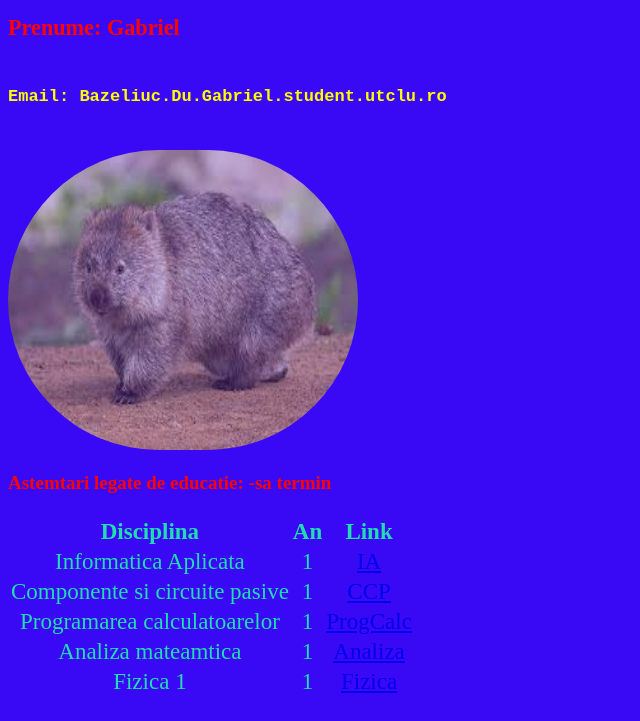
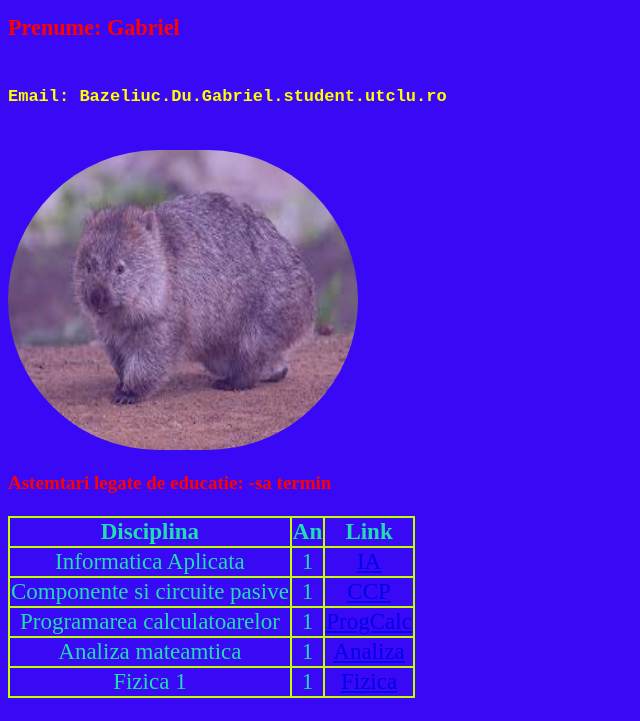
Before and after one commit to GabrielBazeliuc/bazeliuc_gabriel, a plain HTML site: page U6_style_css/index.html in a window 1280 px wide. Shown: the part 79-800 px from the top of the page, without its empty margins (0-640 px from the left). Drawn offline with Linux system fonts and the light colour scheme.

Commit message:
Add files via upload

```diff
--- a/U6_style_css/style.css
+++ b/U6_style_css/style.css
@@ -29,4 +29,9 @@ body{
     color: #21deb1;
     border: 12px;
 }
+table, th, td {
+    border-collapse: collapse;
+    border: 2px solid #c4ff00;
+
+}
 </style>
```
